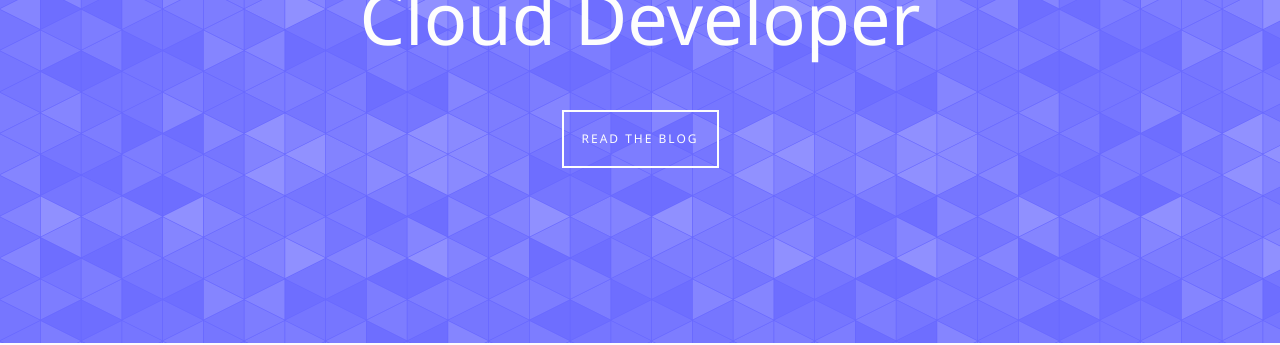
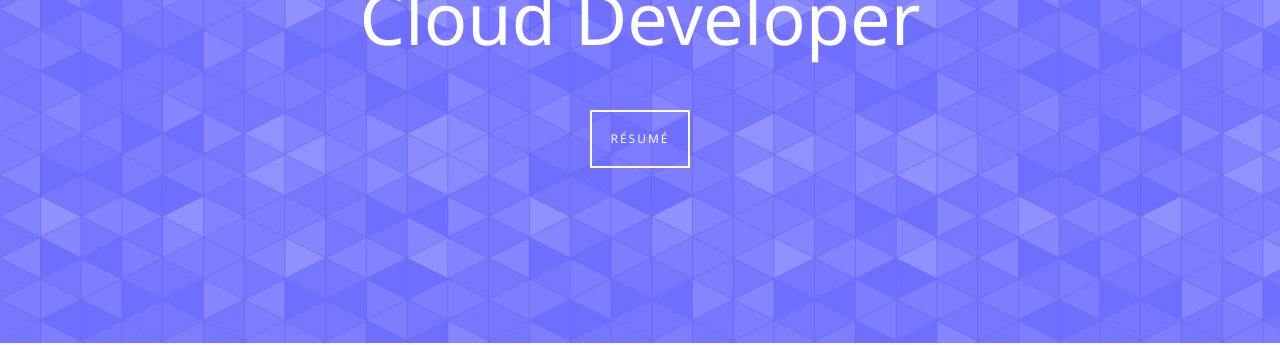
Before and after one commit to shubham1337/blog, a Jekyll site: the page built from index.html, in a window 1280 px wide and 1358 px high. Shown: the part 213-558 px from the top of the window. Built offline with Jekyll 4.4.1, drawn with Linux system fonts in a browser that asks for light colours; comment, search, counter and statistics services are not loaded.

Commit message:
Update index.html

```diff
--- a/index.html
+++ b/index.html
@@ -8,7 +8,7 @@ layout: default
         <div class="banner-content-wrapper">
             <h1 class="banner-slogan">{{ site.slogan }}</h1>
             <br />
-            <a href="{{ "/blog" | prepend: site.baseurl }}" class="button">Read the blog</a>
+            <a href="{{ "/resume" | prepend: site.baseurl }}" class="button">Résumé</a>
         </div>
     </section>
 
```
